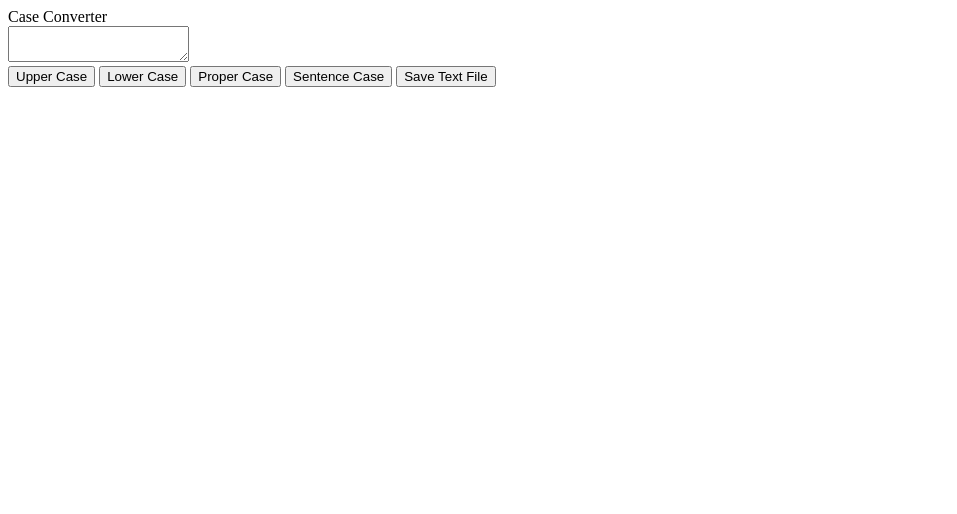
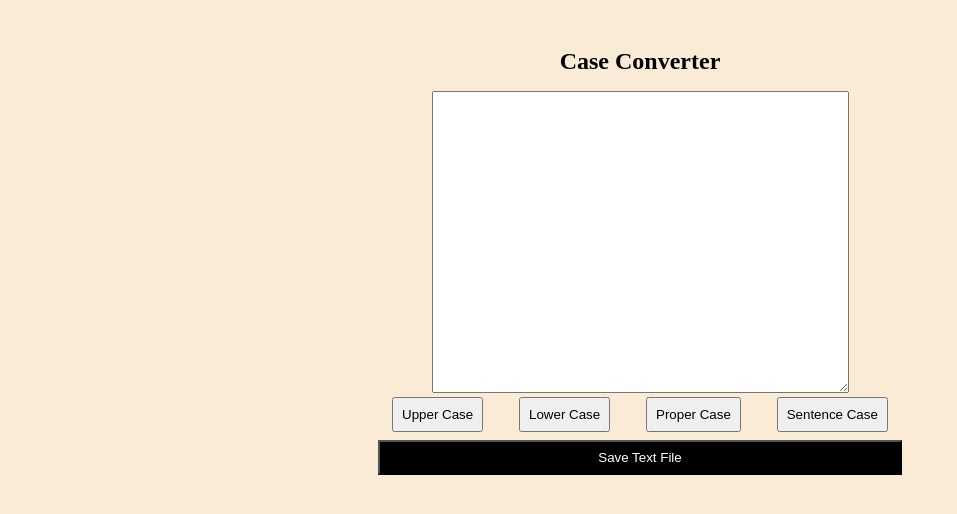
Before and after one commit to PravarAnu/Case-Converter, a plain HTML site: page index.html in a window 1280 px wide. Shown: the whole page, without its empty margins (0-957 px from the left). Drawn offline with Linux system fonts and the light colour scheme.

Commit message:
added css and some changes in html

```diff
--- /dev/null
+++ b/index.css
@@ -0,0 +1,37 @@
+*{
+    margin: 0;
+    padding: 0;
+}
+
+body{
+    display:flex;
+    justify-content: center;
+    background-color: antiquewhite;
+}
+
+h2{
+    margin: 1rem;
+}
+
+.case-converter{
+    text-align: center;
+    margin:2rem;
+}
+
+button{
+    padding: 0.5rem;
+    margin: auto;
+}
+
+.buttons{
+    display:flex;
+    gap: 0.5rem;
+    flex-flow: row wrap;
+}
+
+
+#save-text-file {
+    flex-basis: 100%;
+    background-color: black;
+    color: white;
+}
--- a/index.html
+++ b/index.html
@@ -3,19 +3,22 @@
 <head>
     <meta charset="UTF-8">
     <title>Document</title>
+    <link href="./index.css" rel="stylesheet" type="text/css">
 </head>
 <body>
-    <div class="title">Case Converter</div>
+    <div class="case-converter">
+        <h2>Case Converter</h2>
         <label>
-        <textarea id="text-area"></textarea>
+            <textarea id="text-area" rows="20" cols="50"></textarea>
         </label>
-    <div>
+        <div class="buttons">
             <button id="upper-case">Upper Case</button>
             <button id="lower-case">Lower Case</button>
             <button id="proper-case">Proper Case</button>
             <button id="sentence-case">Sentence Case</button>
             <button id="save-text-file">Save Text File</button>
         </div>
+    </div>
 
     <script src="index.js"></script>
 </body>
```
Also changed, not shown: index.js (+8 -8 lines). Lines whose indentation alone changed are shown as unchanged.
